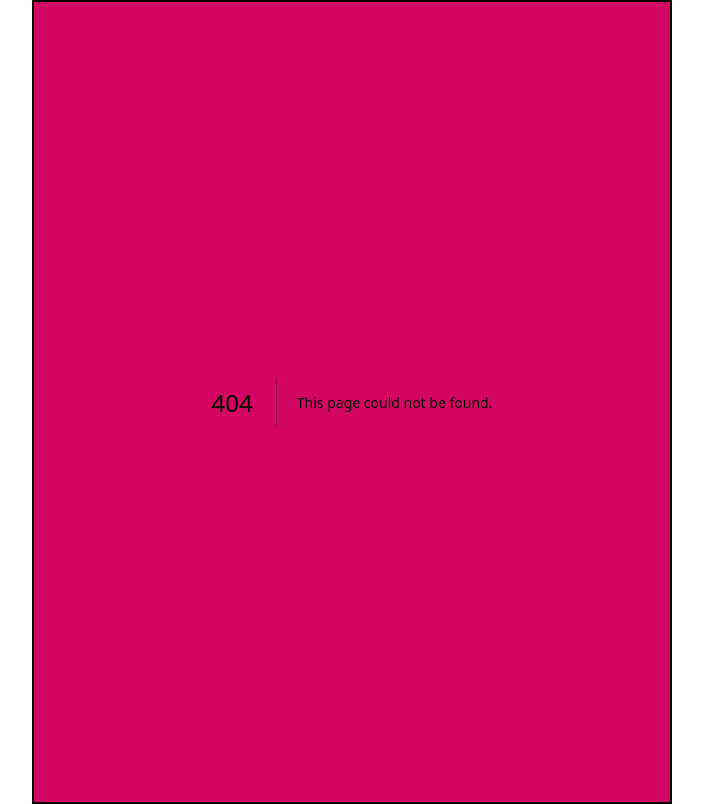
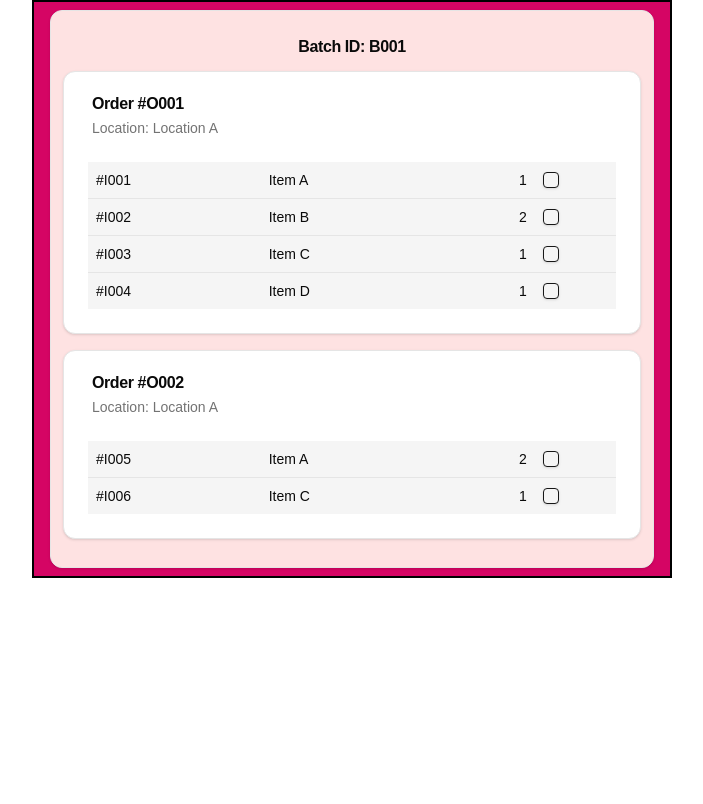
Before and after one commit to viruskizz/42bangkok_hackathon-asia-2024, a Next.js app: page /carrier/1/dropoff in a window 1280 px wide. Before the commit this address had no page. Shown: the whole page, without its empty margins (288-991 px from the left). Built offline with nearby package versions, Linux system fonts and the light colour scheme.

Commit message:
feat: carrier delivery details page

```diff
--- a/app/(jobs)/_components/JobItem.tsx
+++ b/app/(jobs)/_components/JobItem.tsx
@@ -16,17 +16,20 @@ export type TRunnerItem = {
   };
   itemCount: string;
   distance: string;
-  orders: [
-    {
-      id: string;
-      location: string;
-      items: {
-        id: string;
-        name: string;
-        quantity: string;
-      }[];
-    }
-  ];
+  orders: TOrder[];
+};
+
+export type TItem = {
+  id: string;
+  name: string;
+  quantity: string;
+  is_delivered: boolean;
+};
+
+export type TOrder = {
+  id: string;
+  location: string;
+  items: TItem[];
 };
 
 export type TCarrierItem = {
@@ -51,6 +54,7 @@ export type TCarrierItem = {
       name: string;
     };
   };
+  orders: TOrder[];
 };
 
 export type TJobItem = {
@@ -85,9 +89,7 @@ function CarrierItem(props: { data: TCarrierItem }) {
   );
 }
 
-export function JobItem(
-  props: (TRunnerItem | TCarrierItem) & { type: "R" | "C" }
-) {
+export function JobItem(props: (TRunnerItem | TCarrierItem) & { type: "R" | "C" }) {
   const { type } = props;
 
   if (type === "R") {
--- /dev/null
+++ b/app/(jobs)/carrier/[jobId]/dropoff/page.tsx
@@ -0,0 +1,173 @@
+import { TCarrierItem, TItem, TOrder } from "@/app/(jobs)/_components/JobItem";
+import { Badge } from "@/components/ui/badge";
+import {
+  Card,
+  CardContent,
+  CardDescription,
+  CardHeader,
+  CardTitle,
+} from "@/components/ui/card";
+import { Checkbox } from "@/components/ui/checkbox";
+import {
+  Table,
+  TableBody,
+  TableCell,
+  TableHead,
+  TableHeader,
+  TableRow,
+} from "@/components/ui/table";
+
+function OrderItemRow(props: { item: TItem }) {
+  return (
+    <TableRow className="bg-accent">
+      <TableCell>
+        <div className="font-medium">#{props.item.id}</div>
+        {/* <div className="hidden text-sm text-muted-foreground md:inline">
+          {props.item.name}
+        </div> */}
+      </TableCell>
+      <TableCell className="sm:table-cell">{props.item.name}</TableCell>
+      <TableCell className="sm:table-cell text-right">{props.item.quantity}</TableCell>
+      <TableCell className="sm:table-cell">
+        <Checkbox checked={props.item.is_delivered} id={props.item.id} />
+      </TableCell>
+      {/* <TableCell className="hidden sm:table-cell">
+        <Badge className="text-xs" variant="secondary">
+          Fulfilled
+        </Badge>
+      </TableCell>
+      <TableCell className="hidden md:table-cell">2023-06-23</TableCell>
+      <TableCell className="text-right">$250.00</TableCell> */}
+    </TableRow>
+  );
+}
+
+function OrderDetailsCard(props: { order: TOrder }) {
+  return (
+    <div className="mb-4">
+      <Card x-chunk="dashboard-05-chunk-3">
+        <CardHeader className="px-7">
+          <CardTitle>Order #{props.order.id}</CardTitle>
+          <CardDescription>Location: {props.order.location}</CardDescription>
+        </CardHeader>
+        <CardContent>
+          <Table>
+            <TableHeader className="hidden">
+              <TableRow className="justify-around w-full">
+                <TableHead>Item</TableHead>
+                <div className="flex grow"></div>
+                <TableHead className="hidden sm:table-cell">Name</TableHead>
+                <TableHead className="hidden sm:table-cell">No.</TableHead>
+                <TableHead className="text-right">Delivered</TableHead>
+              </TableRow>
+            </TableHeader>
+            <TableBody>
+              {props.order.items.map((item) => {
+                return <OrderItemRow key={item.id} item={item} />;
+              })}
+            </TableBody>
+          </Table>
+        </CardContent>
+      </Card>
+    </div>
+  );
+}
+
+export default function CarrierJobDropoffPage({
+  params,
+}: {
+  params: { jobId: string };
+}) {
+  const data: TCarrierItem = {
+    id: "C001",
+    batchId: "B001",
+    pickup: {
+      id: "P001",
+      name: "Pickup A",
+    },
+    dropoff: {
+      id: "D001",
+      name: "Dropoff A",
+    },
+    timeline: {
+      standby: "10:00",
+      trainline: [
+        {
+          time: "10:30",
+          name: "Train A",
+        },
+        {
+          time: "11:00",
+          name: "Train B",
+        },
+      ],
+      dropoff: {
+        time: "11:30",
+        name: "Dropoff A",
+      },
+    },
+    orders: [
+      {
+        id: "O001",
+        location: "Location A",
+        items: [
+          {
+            id: "I001",
+            name: "Item A",
+            quantity: "1",
+            is_delivered: false,
+          },
+          {
+            id: "I002",
+            name: "Item B",
+            quantity: "2",
+            is_delivered: false,
+          },
+          {
+            id: "I003",
+            name: "Item C",
+            quantity: "1",
+            is_delivered: false,
+          },
+          {
+            id: "I004",
+            name: "Item D",
+            quantity: "1",
+            is_delivered: false,
+          },
+        ],
+      },
+      {
+        id: "O002",
+        location: "Location A",
+        items: [
+          {
+            id: "I005",
+            name: "Item A",
+            quantity: "2",
+            is_delivered: false,
+          },
+          {
+            id: "I006",
+            name: "Item C",
+            quantity: "1",
+            is_delivered: false,
+          },
+        ],
+      },
+    ],
+  };
+  const orders: TOrder[] = data.orders;
+  return (
+    <div className="px-4 py-2">
+      <Card className="p-3 bg-red-100">
+        <CardHeader className="p-4">
+          <CardTitle className="text-center">Batch ID: {data.batchId}</CardTitle>
+        </CardHeader>
+        {orders.map((order: TOrder) => {
+          return <OrderDetailsCard key={order.id} order={order} />;
+        })}
+      </Card>
+    </div>
+  );
+}
--- a/app/(jobs)/carrier/[jobId]/page.tsx
+++ b/app/(jobs)/carrier/[jobId]/page.tsx
@@ -58,6 +58,7 @@ export default function CarrierJobDetailsPage({
             name: "Dropoff A",
           },
         },
+        orders: [],
       },
     ],
   };
@@ -104,9 +105,7 @@ export default function CarrierJobDetailsPage({
             </Timeline>
           </div>
           <div className="flex flex-row justify-between mt-4">
-            <p className="font-bold">
-              Dropoff @{details.timeline.dropoff.name}
-            </p>
+            <p className="font-bold">Dropoff @{details.timeline.dropoff.name}</p>
             <p>{details.timeline.dropoff.time}</p>
           </div>
         </CardContent>
--- a/app/(jobs)/jobs/page.tsx
+++ b/app/(jobs)/jobs/page.tsx
@@ -21,21 +21,25 @@ export default function JobsPage() {
                 id: "I001",
                 name: "Item A",
                 quantity: "1",
+                is_delivered: false,
               },
               {
                 id: "I001",
                 name: "Item B",
                 quantity: "2",
+                is_delivered: false,
               },
               {
                 id: "I001",
                 name: "Item C",
                 quantity: "1",
+                is_delivered: false,
               },
               {
                 id: "I001",
                 name: "Item D",
                 quantity: "1",
+                is_delivered: false,
               },
             ],
           },
@@ -58,6 +62,7 @@ export default function JobsPage() {
                 id: "I001",
                 name: "Item A",
                 quantity: "1",
+                is_delivered: false,
               },
             ],
           },
@@ -80,6 +85,7 @@ export default function JobsPage() {
                 id: "I001",
                 name: "Item A",
                 quantity: "1",
+                is_delivered: false,
               },
             ],
           },
@@ -102,6 +108,7 @@ export default function JobsPage() {
                 id: "I001",
                 name: "Item A",
                 quantity: "1",
+                is_delivered: false,
               },
             ],
           },
@@ -141,6 +148,7 @@ export default function JobsPage() {
             name: "Dropoff A",
           },
         },
+        orders: [],
       },
     ],
   };
```
